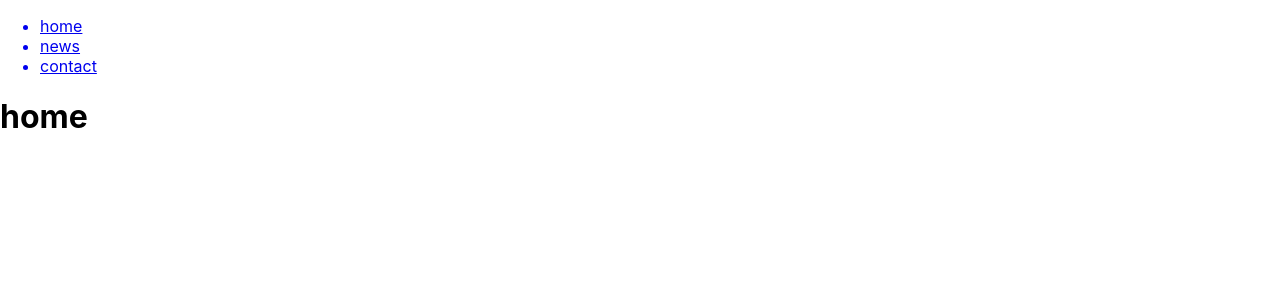
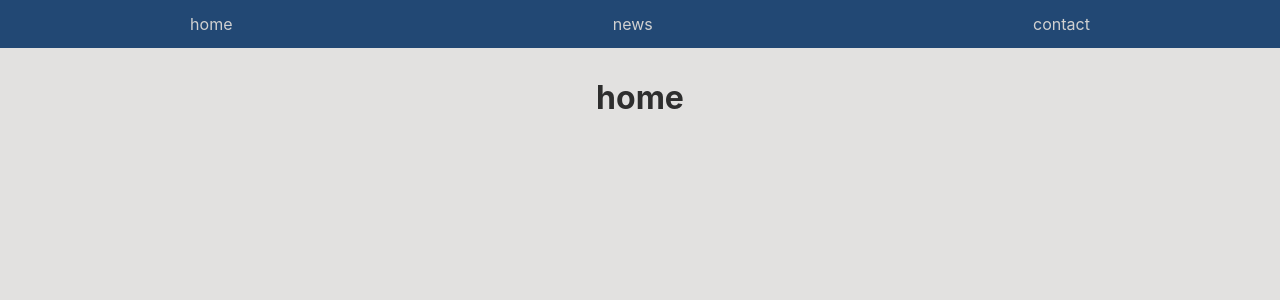
Before and after one commit to YonaMoreda/news-aggregator-project, a React (Create React App) app: page / in a window 1280 px wide. Shown: the top 300 px of the page. Built offline with nearby package versions, Linux system fonts and the light colour scheme.

Commit message:
basic styyling

```diff
--- a/src/Components/Navigation.jsx
+++ b/src/Components/Navigation.jsx
@@ -1,9 +1,10 @@
 import React from "react";
 import { Link } from "react-router-dom";
-
+import "../Stylesheets/navigation.css";
 const Navigation = () => {
   return (
     <>
+      <section id="nav">
         <ul>
           <Link to="/">
             <li>home</li>
@@ -15,6 +16,7 @@ const Navigation = () => {
             <li>contact</li>
           </Link>
         </ul>
+      </section>
     </>
   );
 };
--- a/src/Components/News.jsx
+++ b/src/Components/News.jsx
@@ -1,5 +1,6 @@
 import React, { useState, useEffect } from "react";
 import { Link } from "react-router-dom";
+import "../Stylesheets/news.css";
 function News() {
   useEffect(() => {
     fetchNews();
@@ -14,9 +15,11 @@ function News() {
     <>
       {items.map((data) => {
         return (
-          <h5 key={data.id}>
-            <Link to={`/news/${data.id}`}>{data.title}</Link>
-          </h5>
+          <div className="card box">
+            <p key={data.id}>
+              <Link to={`/news/${data.id}`}>{data.title}</Link>
+            </p>
+          </div>
         );
       })}
     </>
--- a/src/Components/NewsDetail.jsx
+++ b/src/Components/NewsDetail.jsx
@@ -1,5 +1,5 @@
 import React, { useState, useEffect } from "react";
-
+import "../Stylesheets/newsDetail.css";
 function NewsDetail({ match }) {
   useEffect(() => {
     fetchDetail();
@@ -16,7 +16,7 @@ function NewsDetail({ match }) {
   return (
     <>
       <h1>{item.title}</h1>
-      <h1>{item.body}</h1>
+      <p>{item.body}</p>
     </>
   );
 }
--- /dev/null
+++ b/src/Stylesheets/navigation.css
@@ -0,0 +1,69 @@
+* {
+    padding: 0;
+    margin: 0;
+    box-sizing: border-box;
+}
+
+#nav {
+
+    margin-bottom: 20px;
+}
+
+ul {
+    list-style: none;
+    display: flex;
+    justify-content: space-around;
+    align-items: center;
+    background-color: rgb(34, 72, 116);
+    height: 3rem;
+}
+
+li {
+    text-decoration: none;
+    color: rgb(209, 209, 209);
+}
+
+a {
+    text-decoration: none;
+}
+
+/* #nav a:hover {
+    background: #5d82cf;
+    text-decoration: none;
+}
+
+#nav ul {
+    list-style: NONE;
+    color: #EEE;
+    width: 100%;
+    position: fixed;
+    top: 0%;
+    background-color: #222;
+    z-index: 55;
+    margin: 0;
+    padding: 0;
+    border-bottom: 1px solid #333;
+}
+
+#nav ul li {
+    float: LEFT;
+    width: 8.97%;
+    padding: 0;
+    border: 1px SOLID #222;
+    background-color: #222;
+    text-align: CENTER;
+    font-size: 95%;
+
+}
+
+li {
+    text-decoration: none;
+    font-family: "Century Gothic",
+        CenturyGothic, AppleGothic, sans-serif;
+}
+
+body {
+    padding: 0;
+    margin: 0;
+    background: url(http://www.clearskyy.net/crumpocolypse/upload/dark_wall.png);
+} */
--- /dev/null
+++ b/src/Stylesheets/news.css
@@ -0,0 +1,42 @@
+* {
+    padding: 0;
+    margin: 0;
+    box-sizing: border-box;
+}
+
+body {
+    background: #e2e1e0;
+    text-align: center;
+
+}
+
+.card {
+
+    background: #fff;
+    border-radius: 5px;
+    display: inline-block;
+    height: 300px;
+    margin: 20px;
+    position: relative;
+    width: 300px;
+}
+
+.box {
+    box-shadow: 0 1px 3px rgba(0, 0, 0, 0.12), 0 1px 2px rgba(0, 0, 0, 0.24);
+    transition: all 0.3s cubic-bezier(.25, .8, .25, 1);
+}
+
+.box:hover {
+    box-shadow: 0 14px 28px rgba(0, 0, 0, 0.25), 0 10px 10px rgba(0, 0, 0, 0.22);
+}
+
+p {
+    position: relative;
+    top: 50%;
+}
+
+a {
+
+    text-decoration: none;
+    color: rgb(121, 121, 121);
+}
--- /dev/null
+++ b/src/Stylesheets/newsDetail.css
@@ -0,0 +1,10 @@
+h1 {
+    color: rgb(46, 46, 46);
+    margin: 30px;
+}
+
+p {
+    position: relative;
+    top: 50%;
+    color: rgb(121, 121, 121);
+}
```
Also changed, not shown: src/Stylesheets/home.css (added), 1 other file (tests, documents, lock files or other folders). Lines whose indentation alone changed are shown as unchanged.
